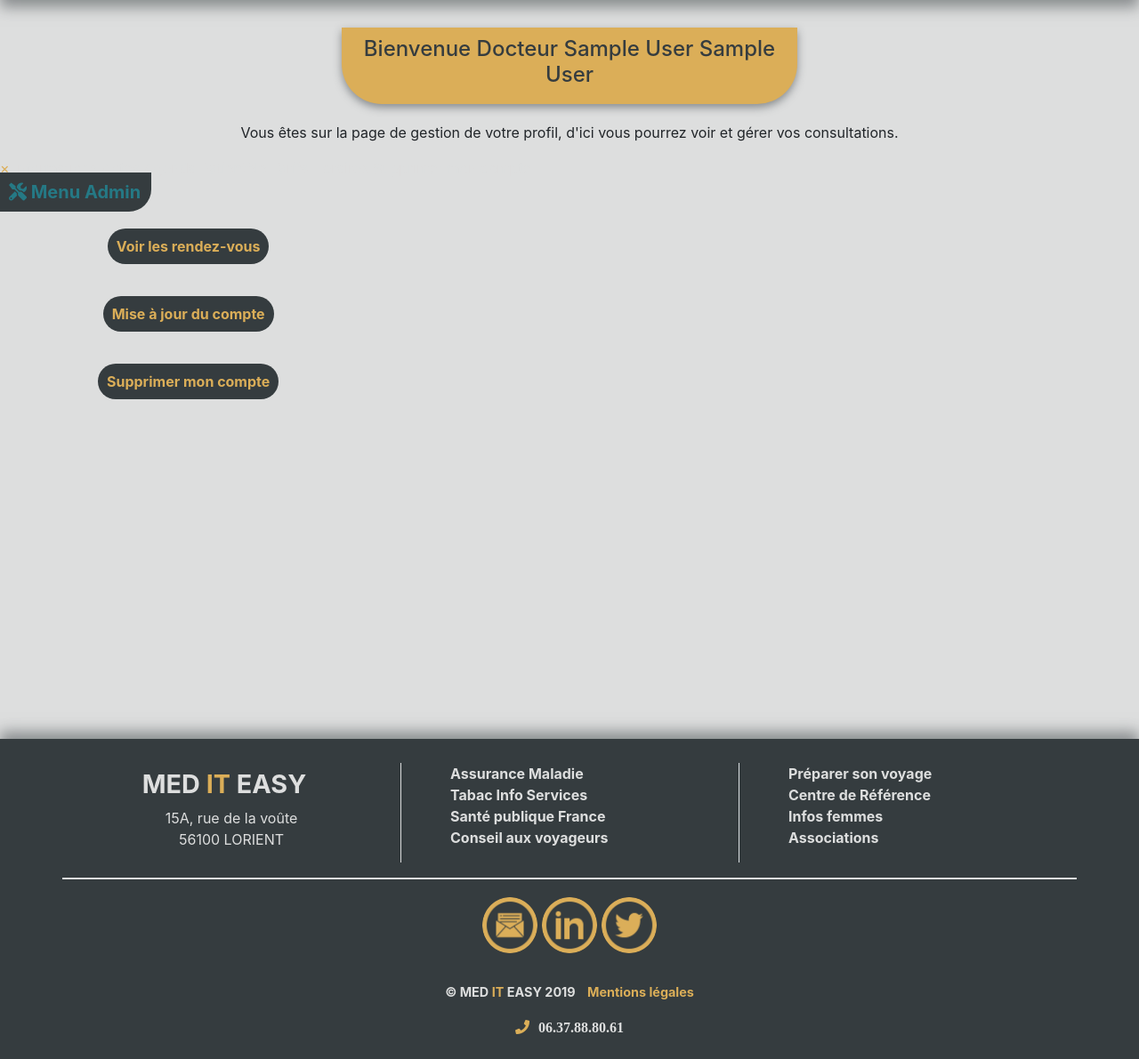
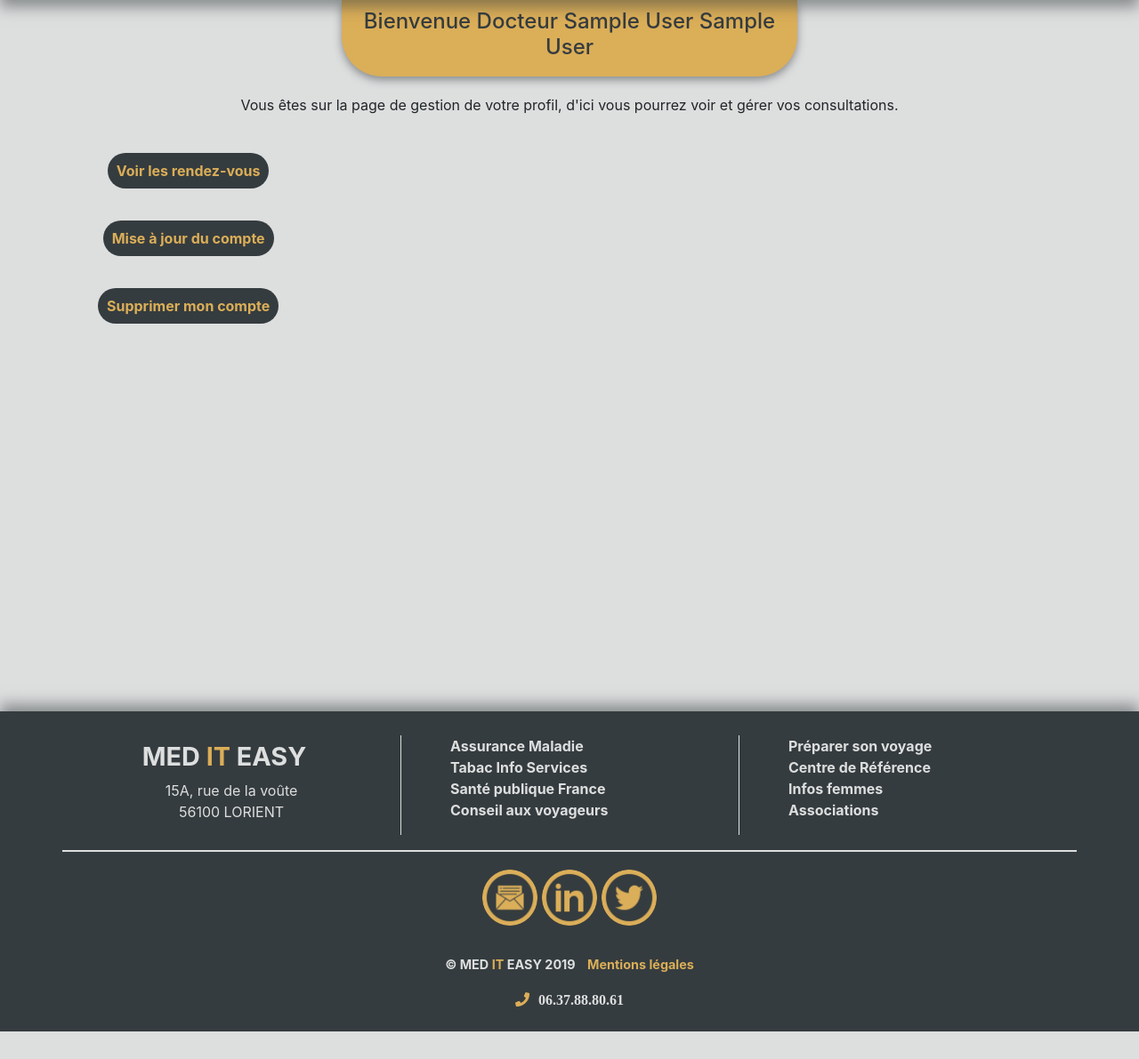
Before and after one commit to Slashflex/Med-it-easy, a PHP site: template app/view/connectedPraticien.php in a window 1280 px wide. Shown: the part 69-1260 px from the top of the page at 89% size. After the commit the page ends 1229 px from the top, so only its background shows below. Run offline with PHP 8.4, Linux system fonts and the light colour scheme; the template is opened without the code that fills it, so the values that code supplies are empty; the visitor is signed in with stand-in values (Sample User, id 1); some libraries are stand-ins or nearby versions.

Commit message:
style change

```diff
--- a/app/public/scss/style.scss
+++ b/app/public/scss/style.scss
@@ -163,7 +163,7 @@ nav {
 
 #main {
     min-height: 800px;
-    margin-top: 60px;
+    margin-top: 0;
 }
 
 #placeholder {
@@ -380,7 +380,7 @@ footer {
 
 .header_connected {
     width: 40%;
-    margin: 100px auto 20px;
+    margin: 69px auto 20px;
     color: $color2;
     background: $color3;
     text-align: center;
@@ -728,46 +728,6 @@ pre {
     line-height: 60px;
 }
 
-// #bloc_admin>div:nth-child(2)>span:nth-child(1) {
-//     position: relative;
-//     bottom: 188px;
-//     padding-left: 20px;
-//     left: -12px;
-// }
 
-#admin_toggler {
-    color: $colorG;
-    background-color: $color2;
-    padding: 10px;
-    padding-right: 12px;
-    border-radius: 0 0 25px 0;
-    text-align: center;
-    font-weight: bold;
-    width: 50%;
-}
-
-.closebtn {
-    color: $color3;
-}
-
-#mySidenav>a:nth-child(2),
-a:nth-child(3),
-a:nth-child(4),
-a:nth-child(5),
-a:nth-child(6),
-a:nth-child(7),
-a:nth-child(8) {
-    color: $color1;
-}
-
-#mySidenav>a:nth-child(2):hover,
-a:nth-child(3):hover,
-a:nth-child(4):hover,
-a:nth-child(5):hover,
-a:nth-child(6):hover,
-a:nth-child(7):hover,
-a:nth-child(8):hover {
-    color: $color3;
-}
 
 /*==============  End of TESTS  =============*/
--- a/app/view/connectedPraticien.php
+++ b/app/view/connectedPraticien.php
@@ -7,20 +7,7 @@
 </div>
 <p class="text-center">Vous êtes sur la page de gestion de votre profil, d'ici vous pourrez voir et gérer vos
     consultations.</p>
-<div id="bloc_admin">
-    <div id="mySidenav" class="sidenav">
-        <a href="javascript:void(0)" class="closebtn" onclick="closeNav()">&times;</a>
-        <a href="#">Informations</a>
-        <a href="#">Actes</a>
-        <a href="index.php?action=rdvPraticien">Agenda</a>
-        <a href="#">Patientèle</a>
-        <a href="#">Tarifs</a>
-        <a href="#">Horaires</a>
-        <a href="index.php?action=deletePraticien">Supprimer mon compte</a>
-    </div>
-    <div id="main1">
-        <span id="admin_toggler" style="font-size:20px;cursor:pointer" onclick="openNav()"><i class="fas fa-tools"></i> Menu Admin</span>
-    </div>
+
     <div class="container">
 
 
```
Also changed, not shown: app/public/css/style.css, 1 other file.
